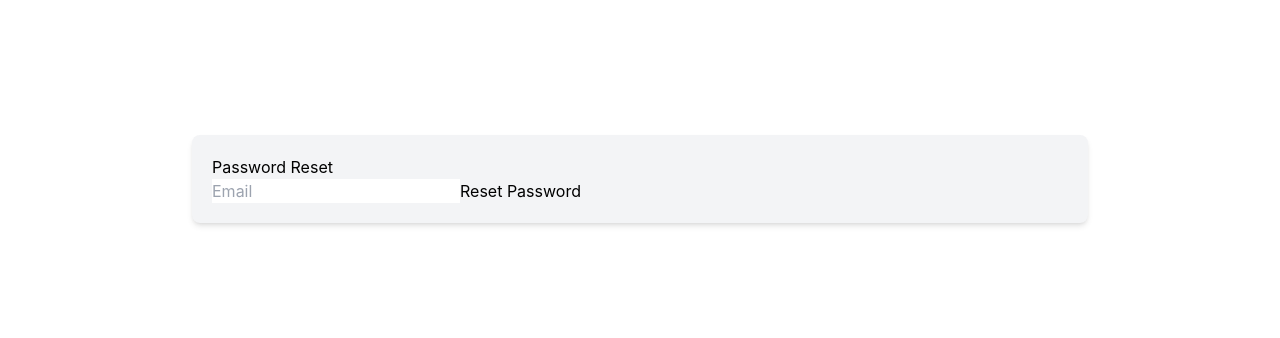
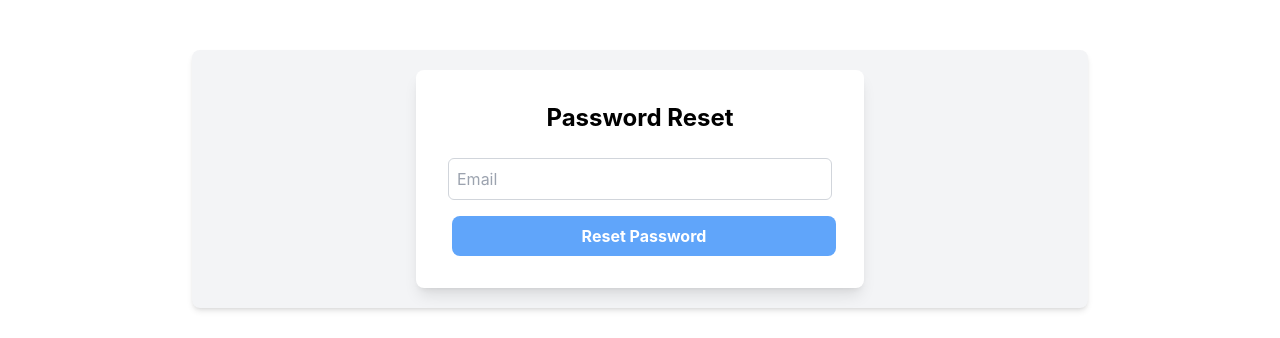
Before and after one commit to markangelhealingarts/GUMwebsiteFall2023, a React (Create React App) app: page /password-reset in a window 1280 px wide. Shown: the part 169-507 px from the top of the page. Built offline with nearby package versions, Linux system fonts and the light colour scheme; no server answers.

Commit message:
Update login/signup/reset password page with tailwindcss

```diff
--- a/src/components/LoginContent.js
+++ b/src/components/LoginContent.js
@@ -17,15 +17,15 @@ const LoginContent = () => {
       navigate('/');
     } catch (error) {
       setError(error.message);
-      // Handle errors (e.g., incorrect credentials)
     }
   };
 
   return (
-    <div>
-      <h1>Login</h1>
-      <form onSubmit={handleLogin} autoComplete="on">
-        {error && <p className="error">{error}</p>}
+    <div className="flex flex-col items-center justify-center bg-gray-100">
+      <div className="bg-white shadow-lg rounded-lg p-8 max-w-md w-full">
+        <h1 className="text-2xl font-bold text-center mb-4">Login</h1>
+        <form onSubmit={handleLogin} autoComplete="on" className="space-y-4">
+          {error && <p className="text-red-500 text-sm">{error}</p>}
           <input
             type="email"
             name="email"
@@ -34,6 +34,7 @@ const LoginContent = () => {
             placeholder="Email"
             required
             autoComplete="username"
+            className="w-full p-2 border border-gray-300 rounded-md focus:outline-none focus:ring-2 focus:ring-blue-500"
           />
           <input
             type="password"
@@ -43,12 +44,16 @@ const LoginContent = () => {
             placeholder="Password"
             required
             autoComplete="current-password"
+            className="w-full p-2 border border-gray-300 rounded-md focus:outline-none focus:ring-2 focus:ring-blue-500"
           />
-        <button type="submit">Login</button>
+          <button type="submit" className="w-full bg-blue-400 hover:bg-blue-500 text-white font-bold p-2 rounded-lg m-1">
+            Login
+          </button>
         </form>
-      <p>
-        Forgot your password? <a href="/password-reset">Reset it here.</a>
+        <p className="mt-4 text-center text-sm">
+          Forgot your password? <a href="/password-reset" className="text-blue-600 hover:underline">Reset it here.</a>
         </p>
+      </div>
     </div>
   );
 };
--- a/src/components/PasswordReset.js
+++ b/src/components/PasswordReset.js
@@ -18,11 +18,12 @@ const PasswordReset = () => {
   };
 
   return (
-    <div>
-      <h1>Password Reset</h1>
-      {error && <p className="error">{error}</p>}
-      {message && <p className="success">{message}</p>}
-      <form onSubmit={handlePasswordReset}>
+    <div className="flex flex-col items-center justify-center bg-gray-100">
+      <div className="bg-white shadow-lg rounded-lg p-8 max-w-md w-full">
+        <h1 className="text-2xl font-bold text-center mb-6">Password Reset</h1>
+        {error && <p className="text-red-500 text-sm">{error}</p>}
+        {message && <p className="text-green-500 text-sm">{message}</p>}
+        <form onSubmit={handlePasswordReset} className="space-y-4">
           <input
             type="email"
             name="email"
@@ -30,9 +31,13 @@ const PasswordReset = () => {
             onChange={(e) => setEmail(e.target.value)}
             placeholder="Email"
             required
+            className="w-full p-2 border border-gray-300 rounded-md focus:outline-none focus:ring-2 focus:ring-blue-500"
           />
-        <button type="submit">Reset Password</button>
+          <button type="submit" className="w-full bg-blue-400 hover:bg-blue-500 text-white font-bold p-2 rounded-lg m-1">
+            Reset Password
+          </button>
         </form>
+      </div>
     </div>
   );
 };
--- a/src/components/SignupContent.js
+++ b/src/components/SignupContent.js
@@ -43,10 +43,11 @@ const SignupContent = () => {
   };
 
   return (
-    <div>
-      <h1>Sign Up</h1>
-      <form onSubmit={handleSignUp}>
-        {error && <p className="error">{error}</p>}
+    <div className="flex flex-col items-center justify-center bg-gray-100">
+      <div className="bg-white shadow-lg rounded-lg p-8 max-w-md w-full">
+        <h1 className="text-2xl font-bold text-center mb-6">Sign Up</h1>
+        <form onSubmit={handleSignUp} className="space-y-4">
+          {error && <p className="text-red-500 text-sm">{error}</p>}
           <input
             type="text"
             name="username"
@@ -54,6 +55,7 @@ const SignupContent = () => {
             onChange={(e) => setUsername(e.target.value)}
             placeholder="Username"
             required
+            className="w-full p-2 border border-gray-300 rounded-md focus:outline-none focus:ring-2 focus:ring-blue-500"
           />
           <input
             type="email"
@@ -62,6 +64,7 @@ const SignupContent = () => {
             onChange={(e) => setEmail(e.target.value)}
             placeholder="Email"
             required
+            className="w-full p-2 border border-gray-300 rounded-md focus:outline-none focus:ring-2 focus:ring-blue-500"
           />
           <input
             type="password"
@@ -70,9 +73,13 @@ const SignupContent = () => {
             onChange={(e) => setPassword(e.target.value)}
             placeholder="Password"
             required
+            className="w-full p-2 border border-gray-300 rounded-md focus:outline-none focus:ring-2 focus:ring-blue-500"
           />
-        <button type="submit">Sign Up</button>
+          <button type="submit" className="w-full bg-blue-400 hover:bg-blue-500 text-white font-bold p-2 rounded-lg m-1">
+            Sign Up
+          </button>
         </form>
+      </div>
     </div>
   );
 };
```
Lines whose indentation alone changed are shown as unchanged.
